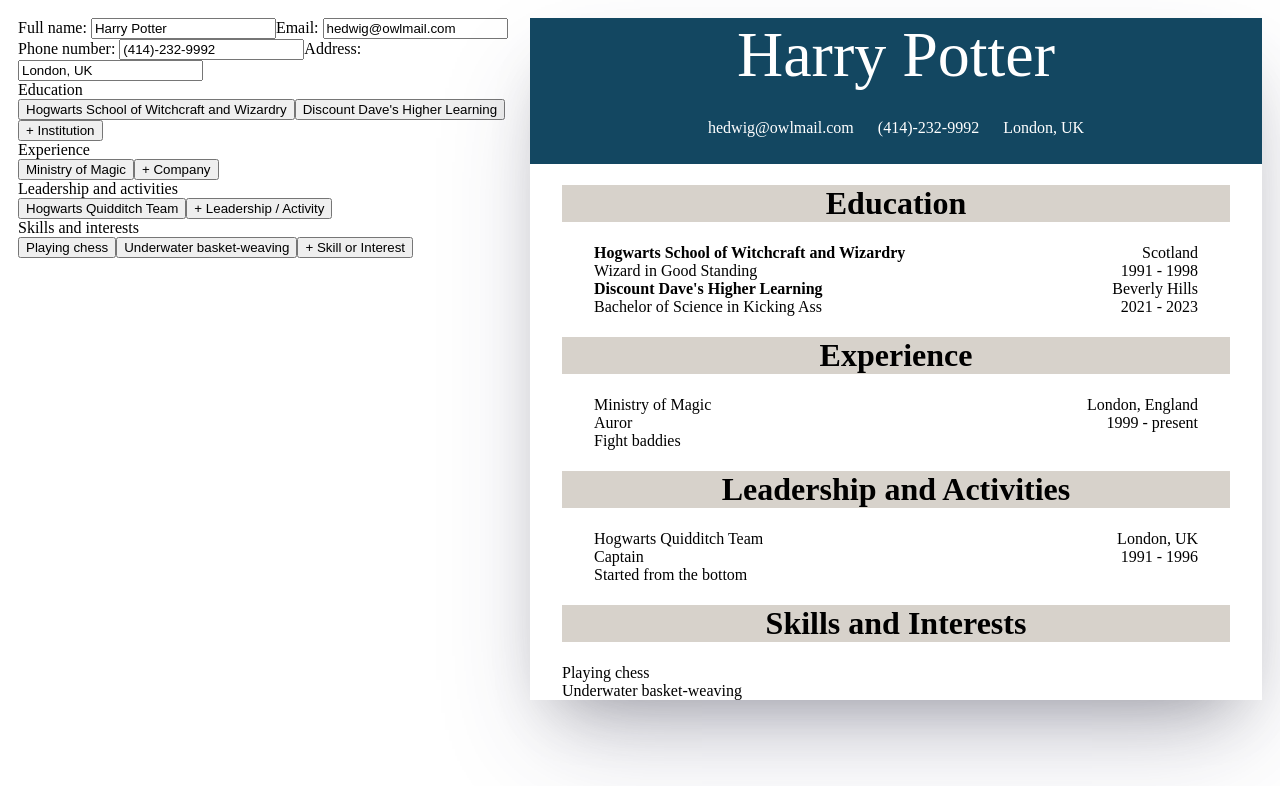
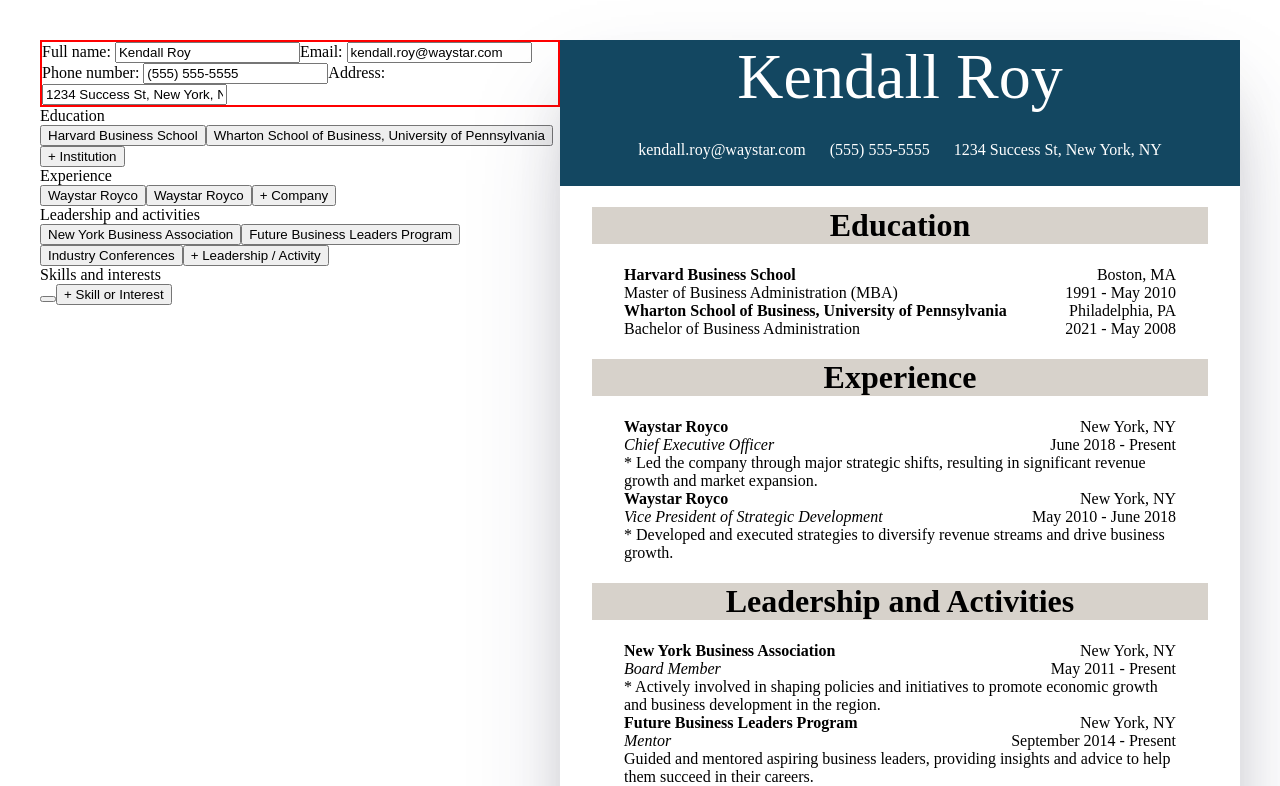
Before and after one commit to akcode2/Resume-Builder, a React (Vite) app: page / in a window 1280 px wide. Shown: the top 786 px of the page. Built offline with nearby package versions, Linux system fonts and the light colour scheme.

Commit message:
Update sample resume info, begin styling .formControls

```diff
--- a/src/App.css
+++ b/src/App.css
@@ -1,10 +1,17 @@
 #root {
   display: flex;
-  padding: 10px;
+  max-width: 1280px;
+  margin: 0 auto;
+  padding: 2rem;
 }
 
+
 .formControls {
-  width: 40vw;
+  width: 65ch;
+}
+
+.formCategory {
+  border: 2px solid red;
 }
 
 .preview {
@@ -61,51 +68,14 @@
   padding: 0 2rem;
 }
 
+.company, .organization {
+  font-weight: bold;
+}
+
+.position, .role {
+  font-style: italic;
+}
+
 .description {
   padding: 0 2rem;
 }
-
-
-
-/* #root {
-  max-width: 1280px;
-  margin: 0 auto;
-  padding: 2rem;
-  text-align: center;
-}
-
-.logo {
-  height: 6em;
-  padding: 1.5em;
-  will-change: filter;
-  transition: filter 300ms;
-}
-.logo:hover {
-  filter: drop-shadow(0 0 2em #646cffaa);
-}
-.logo.react:hover {
-  filter: drop-shadow(0 0 2em #61dafbaa);
-}
-
-@keyframes logo-spin {
-  from {
-    transform: rotate(0deg);
-  }
-  to {
-    transform: rotate(360deg);
-  }
-}
-
-@media (prefers-reduced-motion: no-preference) {
-  a:nth-of-type(2) .logo {
-    animation: logo-spin infinite 20s linear;
-  }
-}
-
-.card {
-  padding: 2em;
-}
-
-.read-the-docs {
-  color: #888;
-} */
--- a/src/App.jsx
+++ b/src/App.jsx
@@ -11,51 +11,81 @@
   // Resume is an object with nested objects for each section
   const [resume, setResume] = useState({
     personalDetails: {
-      fullName: "Harry Potter",
-      email: "hedwig@owlmail.com",
-      phoneNumber: "(414)-232-9992",
-      address:
-        "London, UK",
+      fullName: "Kendall Roy",
+      email: "kendall.roy@waystar.com",
+      phoneNumber: "(555) 555-5555",
+      address: "1234 Success St, New York, NY ",
     },
     education: [
       {
-        school: "Hogwarts School of Witchcraft and Wizardry",
-        degree: "Wizard in Good Standing",
+        school: "Harvard Business School",
+        degree: "Master of Business Administration (MBA)",
         startDate: 1991,
-        endDate: 1998,
-        location: "Scotland",
+        endDate: "May 2010",
+        location: "Boston, MA",
       },
       {
-        school: "Discount Dave's Higher Learning",
-        degree: "Bachelor of Science in Kicking Ass",
+        school: "Wharton School of Business, University of Pennsylvania",
+        degree: "Bachelor of Business Administration",
         startDate: 2021,
-        endDate: 2023,
-        location: "Beverly Hills",
+        endDate: "May 2008",
+        location: "Philadelphia, PA",
       },
     ],
     experience: [
       {
-        company: "Ministry of Magic",
-        position: "Auror",
-        startDate: 1999,
-        endDate: "present",
-        location: "London, England",
-        description: "Fight baddies",
+        company: "Waystar Royco",
+        position: "Chief Executive Officer",
+        startDate: "June 2018",
+        endDate: "Present",
+        location: "New York, NY",
+        description: `
+        * Led the company through major strategic shifts, resulting in significant revenue growth and market expansion.
+        `,
+      },
+      {
+        company: "Waystar Royco",
+        position: "Vice President of Strategic Development",
+        startDate: "May 2010",
+        endDate: "June 2018",
+        location: "New York, NY",
+        description: `
+        * Developed and executed strategies to diversify revenue streams and drive business growth.
+        `,
       },
     ],
     activities: [
       {
-        organization: "Hogwarts Quidditch Team",
-        position: "Captain",
-        startDate: 1991,
-        endDate: 1996,
-        location: "London, UK",
-        description: "Started from the bottom",
+        organization: "New York Business Association",
+        role: "Board Member",
+        startDate: "May 2011",
+        endDate: "Present",
+        location: "New York, NY",
+        description:
+          "* Actively involved in shaping policies and initiatives to promote economic growth and business development in the region.",
+      },
+      {
+        organization: "Future Business Leaders Program",
+        role: "Mentor",
+        startDate: "September 2014",
+        endDate: "Present",
+        location: "New York, NY",
+        description:
+          "Guided and mentored aspiring business leaders, providing insights and advice to help them succeed in their careers.",
+      },
+      {
+        organization: "Industry Conferences",
+        role: "Speaker",
+        startDate: "May 2011",
+        endDate: "Present",
+        location: "New York, NY",
+        description:
+          "Shared expertise and insights on business strategies, leadership, and innovation at various industry conferences.",
       },
     ],
     skills: [
-      { skill: "Playing chess" },
-      { skill: "Underwater basket-weaving" },
+      {Skills: ["Strategic Planning", "Leadership", "Financial Analysis", "Market Research", "Negotiation", "Marketing Strategy"],
+       Interests: ["Technology Trends", "Philanthropy", "Golf", "Fine Dining"] },
     ],
   });
 
@@ -118,15 +148,11 @@
         <div id="header">
           <div className="name">{resume["personalDetails"].fullName}</div>
           <div className="personalDetails">
-            <div className="detail">
-              {resume["personalDetails"].email}
-            </div>
+            <div className="detail">{resume["personalDetails"].email}</div>
             <div className="detail">
               {resume["personalDetails"].phoneNumber}
             </div>
-            <div className="detail">
-              {resume["personalDetails"].address}
-            </div>
+            <div className="detail">{resume["personalDetails"].address}</div>
           </div>
         </div>
         <div className="bodySection" id="eduPreview">
@@ -151,7 +177,6 @@
               </div>
             ))}
           </div>
-
         </div>
         <div className="bodySection" id="expPreview">
           <div className="bodyHeading">
@@ -172,9 +197,7 @@
                     <span className="endDate">{item.endDate}</span>
                   </div>
                 </div>
-                <div className="description">
-                  {item.description}
-                </div>
+                <div className="description">{item.description}</div>
               </div>
             ))}
           </div>
@@ -191,16 +214,14 @@
                   <div className="location">{item.location}</div>
                 </div>
                 <div className="positionAndDates">
-                  <div className="position">{item.position}</div>
+                  <div className="role">{item.role}</div>
                   <div className="dates">
                     <span className="startDate">{item.startDate}</span>
                     <span> - </span>
                     <span className="endDate">{item.endDate}</span>
                   </div>
                 </div>
-                <div className="description">
-                  {item.description}
-                </div>
+                <div className="description">{item.description}</div>
               </div>
             ))}
           </div>
```
Lines whose indentation alone changed are shown as unchanged.
